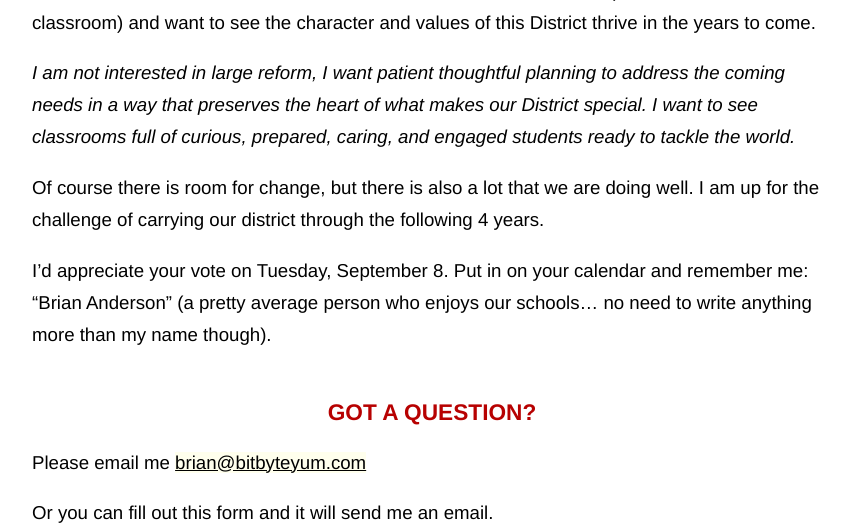
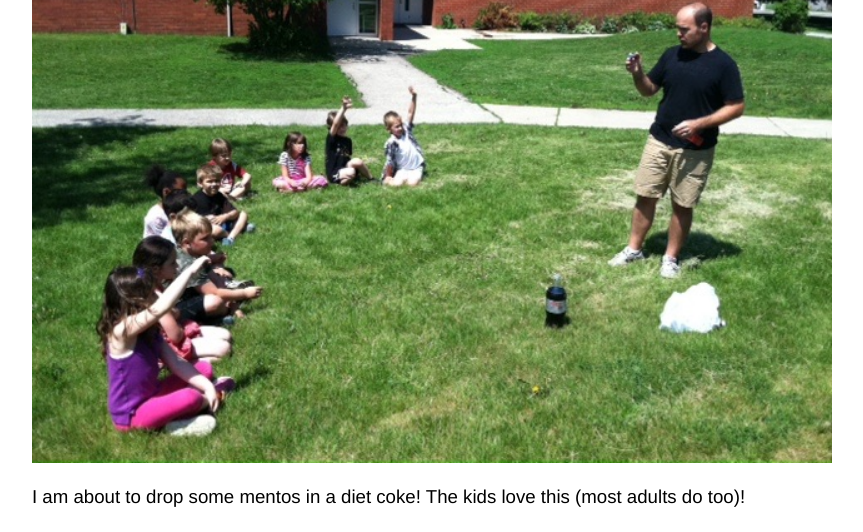
Before and after one commit to banderson623/banderson623.github.com, a Jekyll site: the page built from projects/gilbert-school-board.md, in a window 1280 px wide and 1400 px high, scrolled down 4714 px. Shown: the top 532 px of the window, without its empty margins (208-1071 px from the left). Built offline with Jekyll 4.4.1, drawn with Linux system fonts in a browser that asks for light colours; a script that is not in the unit is left out; some of the changed text lies outside the part shown; grey boxes are pictures that could not be loaded.

Commit message:
added a new video and picture

```diff
--- a/projects/gilbert-school-board.md
+++ b/projects/gilbert-school-board.md
@@ -101,6 +101,13 @@
 
 Allison has served on the Gilbert Education Foundation. She helped raise money and plan the annual Rock Hop for the last two years. (there might be horrible pictures floating around of us at the annual Rock Hop dressed up as pirates).
 
+
+<img src="/images/projects/gilbert/science.jpg" class="centered can_shrink" alt="About to drop some mentos in a diet coke!" width="800px"/>
+
+I am about to drop some mentos in a diet coke! The kids love this (most adults do too)!
+
+<iframe src="https://player.vimeo.com/video/96846412" width="100%" height="400" frameborder="0" webkitallowfullscreen mozallowfullscreen allowfullscreen></iframe>
+
 ## Remind me again why I should vote for you?
 
 Our family has been involved in volunteer and paid positions in the classrooms and district, we've committed our lives to this school and town.  We love education (in and outside the classroom) and want to see the character and values of this District thrive in the years to come.
```
Also changed, not shown: other parts of projects/gilbert-school-board.md (+1 -1 lines), images/projects/gilbert/science.jpg (added).
